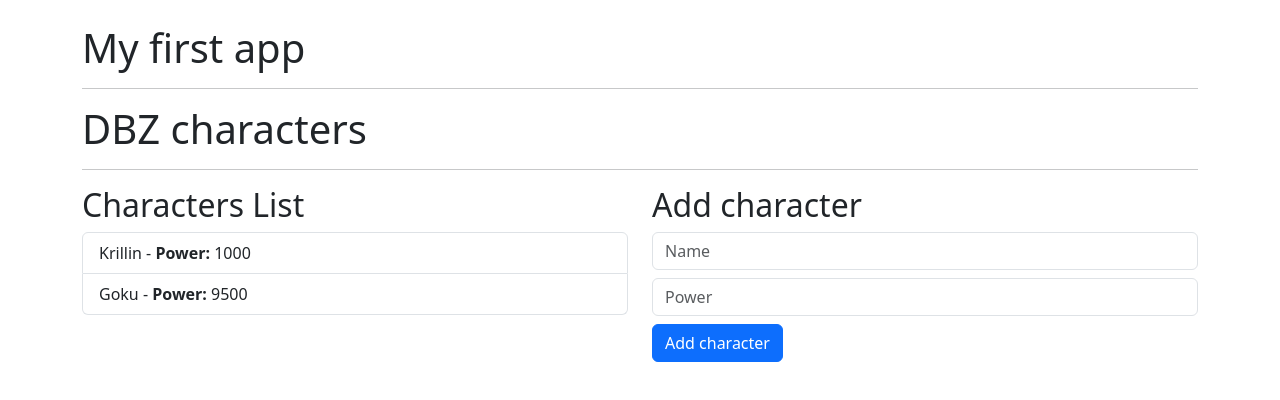
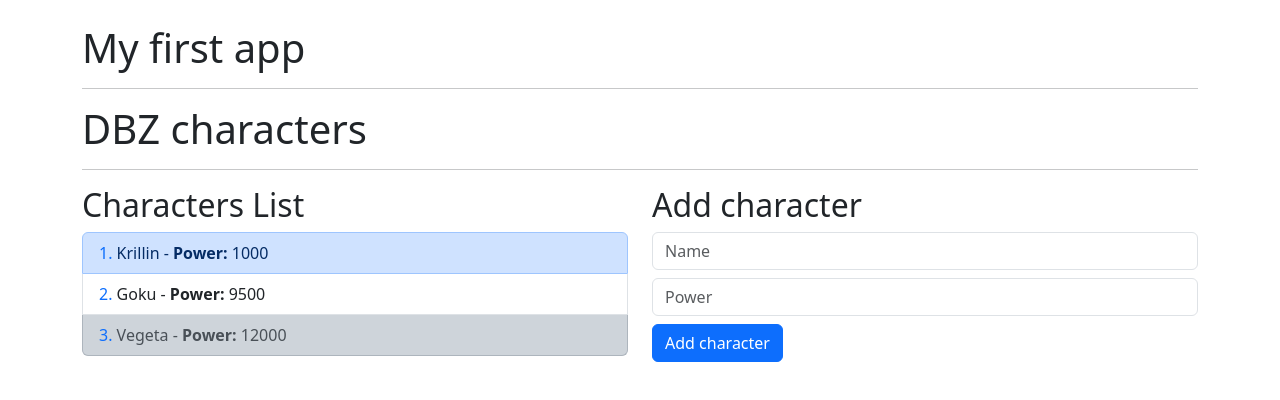
Before and after one commit to machelinos/angular-24-bases, an Angular app: page / in a window 1280 px wide. Shown: the top 400 px of the page. Built offline with nearby package versions, Linux system fonts and the light colour scheme.

Commit message:
DBZ ngClass

```diff
--- a/src/app/dbz/components/list/list.component.html
+++ b/src/app/dbz/components/list/list.component.html
@@ -1,6 +1,16 @@
 <h2>Characters List</h2>
 <ul class="list-group">
-    <li *ngFor="let character of characterList" class="list-group-item">
+    <li
+    *ngFor="let character of characterList;
+    let i = index;
+    let isFirst = first;
+    let isLast = last;
+    let isEven = even;
+    let isOdd = odd;"
+    class="list-group-item"
+    [ngClass]="{'list-group-item-dark': isLast, 'list-group-item-primary': isEven}"
+    >
+        <span class="text-primary">{{ i+1 }}. </span>
         <span>{{ character.name }}</span> - <strong> Power: </strong> <span>{{ character.power }}</span>
 
     </li>
--- a/src/app/dbz/pages/main-page.component.ts
+++ b/src/app/dbz/pages/main-page.component.ts
@@ -14,6 +14,10 @@ export class MainPageComponent {
         {
             name: 'Goku',
             power: 9500
+        },
+        {
+            name: 'Vegeta',
+            power: 12000
         }
     ]
 
```
